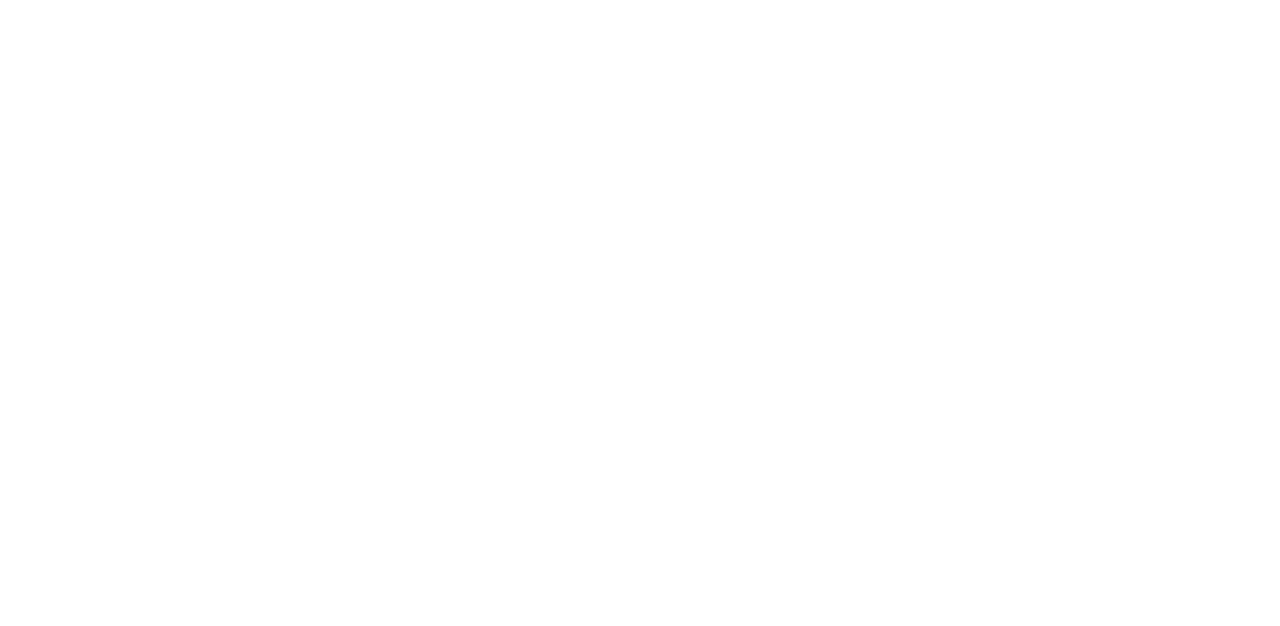
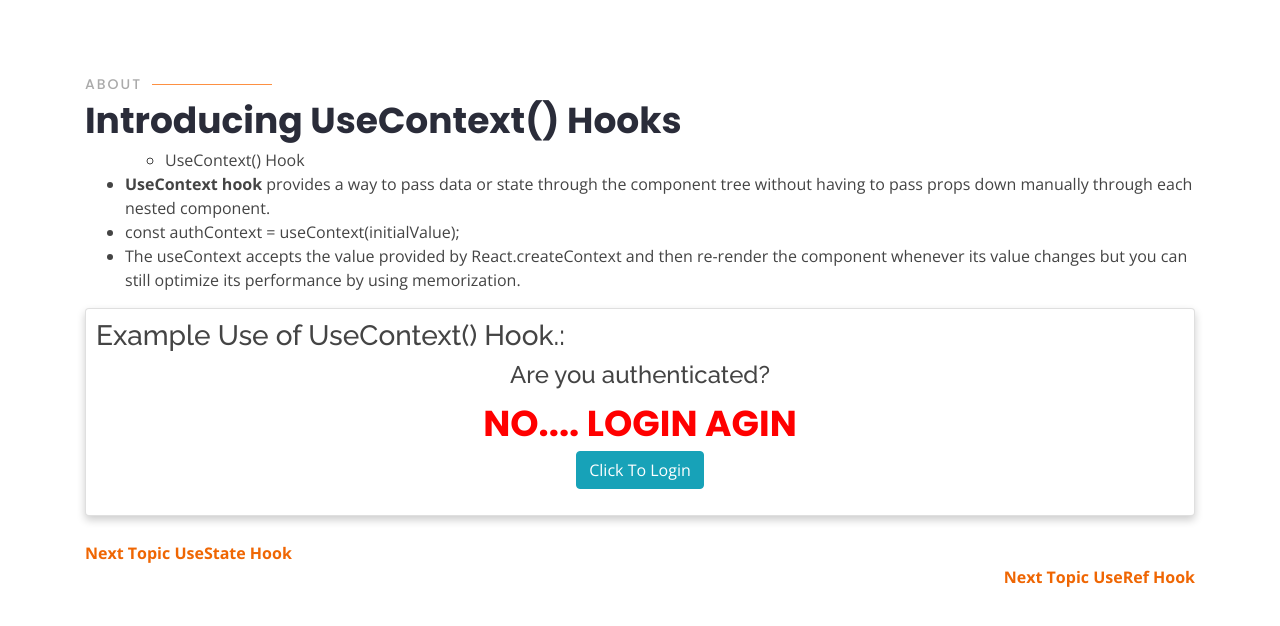
Before and after one commit to rakeshjadhav/react-front-website, a React (Create React App) app: page /UseContext_hook in a window 1280 px wide. Shown: the top 626 px of the page. Built offline with nearby package versions, Linux system fonts and the light colour scheme.

Commit message:
Add : useContext() hook method exmple

```diff
--- a/src/App.css
+++ b/src/App.css
@@ -49,3 +49,9 @@
       .texttransform{
           text-transform: none !important;
       }
+      .text-green{
+          color: green !important;
+      }
+      .text-red{
+          color: red !important;
+      }
--- a/src/App.js
+++ b/src/App.js
@@ -37,6 +37,8 @@
 
 import UseRef_hook from './components/pages/functional_component/React_hooks/UseRef_hook';
 import UseCallback_hook from './components/pages/functional_component/React_hooks/UseCallback_hook';
+import UseContext_hook from './components/pages/functional_component/React_hooks/UseContext_hook';
+import Contextbutton from './components/pages/functional_component/React_hooks/Contextbutton';
 
 import {Helmet} from "react-helmet";
 import $ from 'jquery';
@@ -67,6 +69,8 @@
            <Route exact path="/Use_props" component={Use_props} />
            <Route exact path ="/UseRef_hook" component={UseRef_hook} />
            <Route exact path ="/UseCallback_hook" component={UseCallback_hook} />
+           <Route exact path ="/UseContext_hook" component={UseContext_hook} />
+           <Route exact path ="/Contextbutton" component={Contextbutton} />
        </Switch>
 
     </div>
--- /dev/null
+++ b/src/components/pages/functional_component/React_hooks/Contextbutton.js
@@ -0,0 +1,20 @@
+import React, { useContext } from "react";
+import CreateContext from "../React_hooks/CreateContext";
+import '../../../../App.css';
+
+const Contextbutton = () => {
+
+const auth = useContext(CreateContext);
+console.log(auth.status);
+
+
+return (
+	<div className="text-center">
+        <h4>Are you authenticated?</h4>
+        <span className="">{auth.status ? <p className="text-green">Yes you are Login</p>:<p className="text-red">No.... Login agin</p>}</span>
+
+        <button className="btn btn-info" onClick={auth.login}>Click To Login</button>
+	</div>
+);
+};
+export default Contextbutton;
--- /dev/null
+++ b/src/components/pages/functional_component/React_hooks/CreateContext.js
@@ -0,0 +1,6 @@
+import React from 'react';
+
+
+const CreateContext = React.createContext({status:null,login:()=>{}});
+
+export default CreateContext;
--- a/src/components/pages/functional_component/React_hooks/UseCallback_hook.js
+++ b/src/components/pages/functional_component/React_hooks/UseCallback_hook.js
@@ -71,10 +71,10 @@
                           </div>
                           <div className="backPage">
 
-                              <NavLink exact to="/UseState_hook">Next Topic UseState Hook </NavLink>
+                              <NavLink exact to="/UseRef_hook">Next Topic useRef() Hook </NavLink>
                             </div>
 
-                            <div className="nextPage"><NavLink exact to="/UseRef_hook">Next Topic UseRef Hook </NavLink>
+                            <div className="nextPage"><NavLink exact to="/UseContext_hook">Next Topic UseContext() Hook </NavLink>
 
                                  </div>
 
--- /dev/null
+++ b/src/components/pages/functional_component/React_hooks/UseContext_hook.js
@@ -0,0 +1,64 @@
+import React,{useState, useCallback} from "react";
+import { NavLink } from "react-router-dom";
+import CreateContext from '../React_hooks/CreateContext';
+import Contextbutton from "./Contextbutton";
+
+var funccount = new Set();
+
+function UseContext_hook() {
+
+  const [authstatus, setauthstatus] = useState(false);
+
+  const login = () => {
+    setauthstatus(true);
+  };
+
+    return (
+      <>
+      <section id="about" className="about">
+            <div className="container">
+                <div className="section-title" data-aos="zoom-out">
+                    <h2>About</h2>
+                    <p className="texttransform">Introducing UseContext() Hooks</p>
+                      <ul>
+
+                           <ul>
+
+                               <li>UseContext() Hook </li>
+
+                           </ul>
+
+                           <li><b>UseContext hook </b>  provides a way to pass data or state through the component tree without having to pass props down manually through each nested component.</li>
+                           <li>const authContext = useContext(initialValue);</li>
+                           <li>The useContext accepts the value provided by React.createContext and then re-render the component whenever its value changes but you can still optimize its performance by using memorization.</li>
+                      </ul>
+                      <div className="card">
+
+                          <h3>Example Use of UseContext() Hook.: </h3>
+                          <div className="form-group">
+
+                          <CreateContext.Provider value={{ status: authstatus, login: login }}>
+                            <Contextbutton />
+                           </CreateContext.Provider>
+                           </div>
+
+
+
+                          </div>
+                          <div className="backPage">
+
+                              <NavLink exact to="/UseState_hook">Next Topic UseState Hook </NavLink>
+                            </div>
+
+                            <div className="nextPage"><NavLink exact to="/UseRef_hook">Next Topic UseRef Hook </NavLink>
+
+                                 </div>
+
+                </div>
+           </div>
+        </section>
+
+      </>
+    );
+  }
+  export default UseContext_hook;
```
